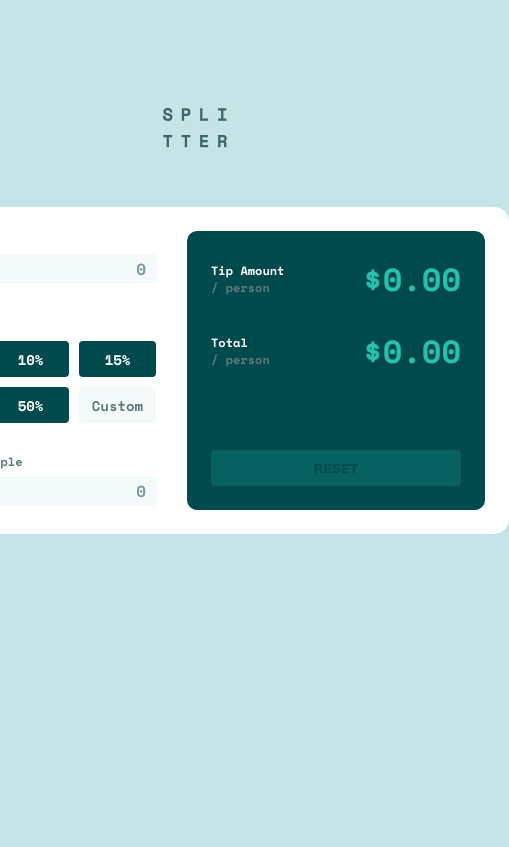
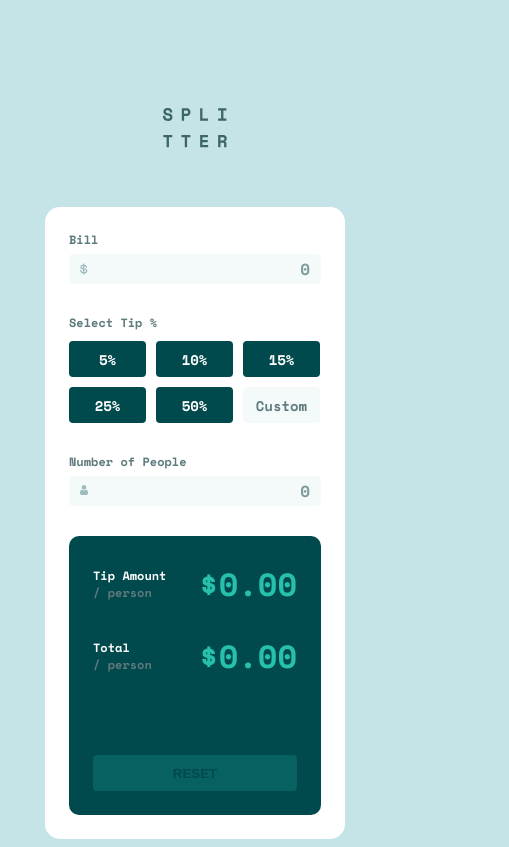
Before and after one commit to Saidazim/datarockets-task, an Angular app: page / in a window 390 px wide. Shown: the whole page, 509 px wide, since content can reach past the window. Built offline with nearby package versions, Linux system fonts and the light colour scheme.

Commit message:
style/handle mobile view

```diff
--- a/src/app/app.component.scss
+++ b/src/app/app.component.scss
@@ -16,6 +16,7 @@
 
     .calc {
         display: flex;
+        flex-direction: row;
         background-color: white;
         padding: 24px;
         border-radius: 15px;
@@ -163,5 +164,20 @@
                 }
             }
         }
+
+        @media (max-width: 650px) {
+            & {
+                flex-direction: column;
+
+                &__form {
+                    margin-right: unset;
+                    margin-bottom: 30px;
+                }
+
+                &__result {
+                    width: 204px;
+                }
+            }
+        }
     }
 }
```
